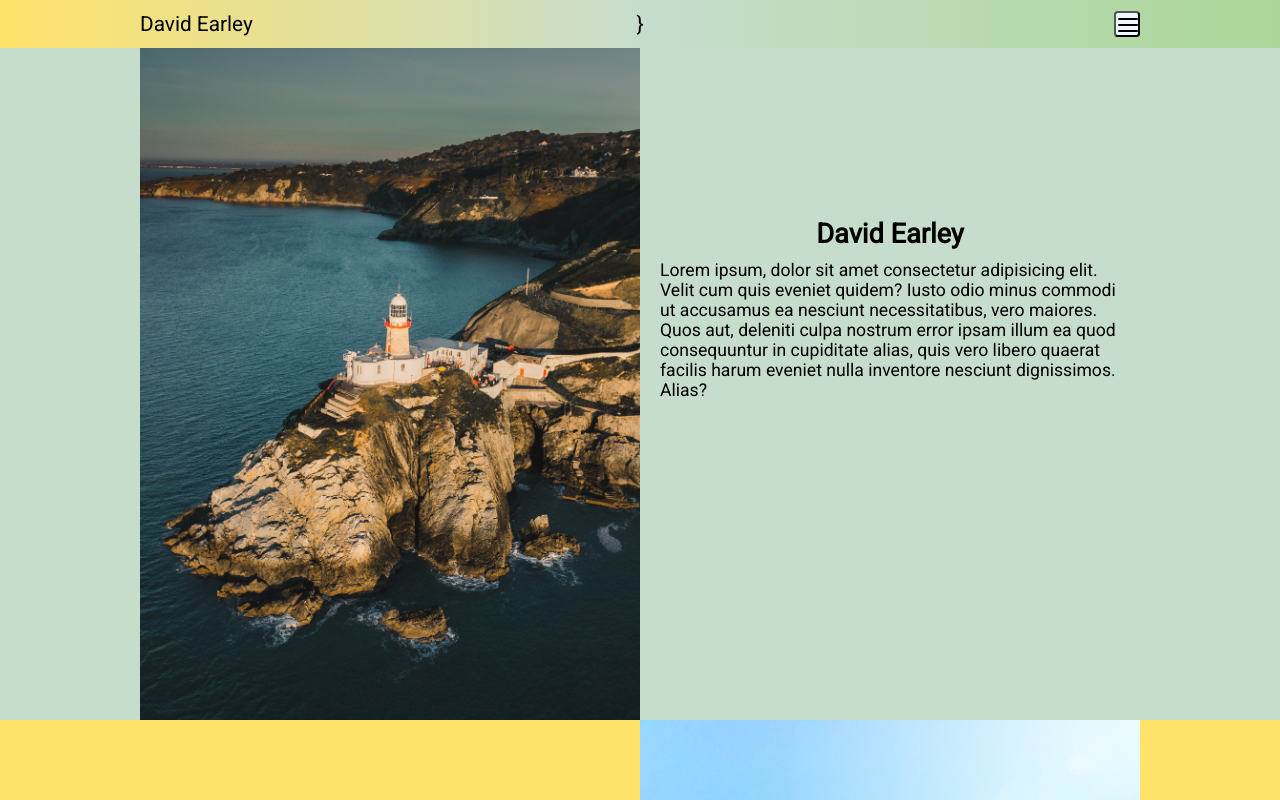
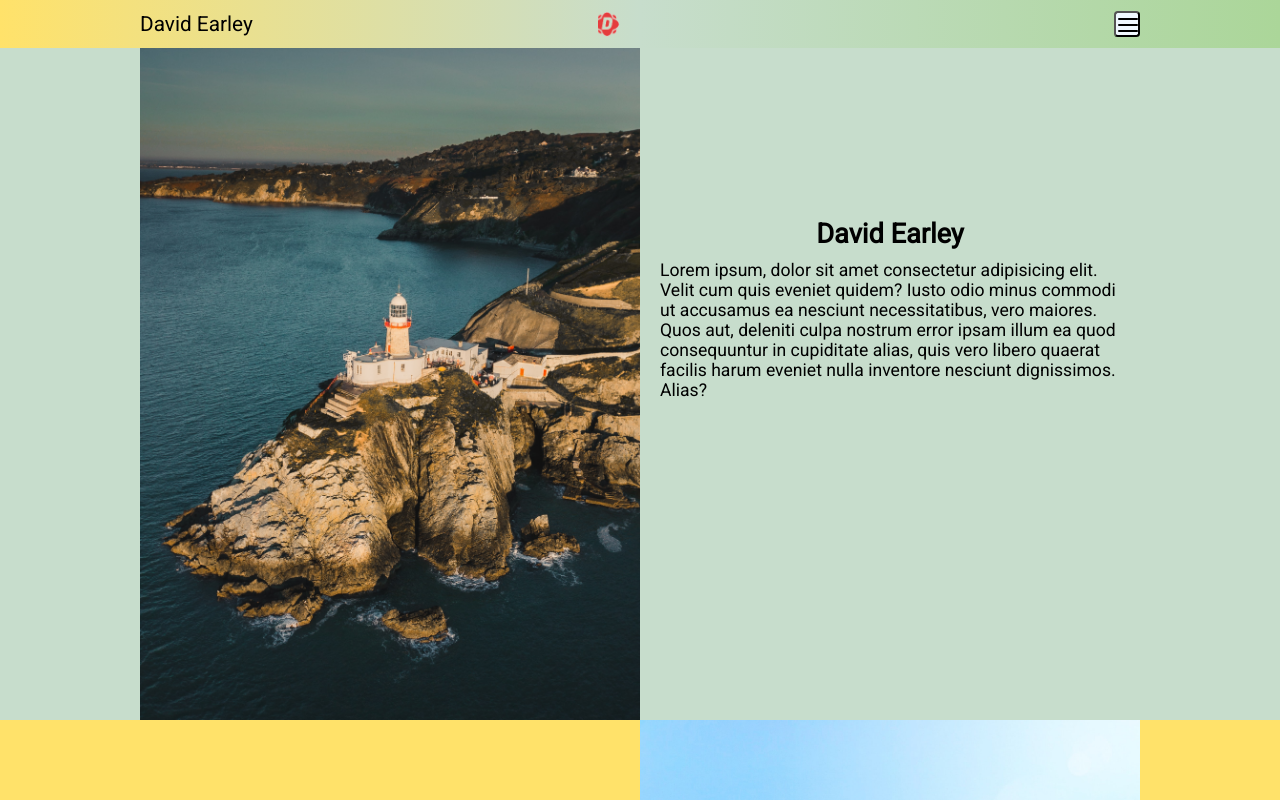
Before and after one commit to davidlate/jubilant-system, a plain HTML site: page index.html in a window 1280 px wide. Shown: the top 800 px of the page. Drawn offline with Linux system fonts and the light colour scheme.

Commit message:
Added images and javascript to animate on scroll events

```diff
--- a/index.html
+++ b/index.html
@@ -12,8 +12,8 @@
     <section class="header-container">
         <div class="header">
             <div class="upper title">David Earley</div>
-            <div class="upper logo">   }</div>
-            <div class="upper menu"> <button class="mbutton"><img src="images/menu.svg" alt="menu button"></button> </div>
+            <div class="upper logo"><img src="images/logo.png" class="logo1" alt = "A red logo"></div>
+            <div class="menu"> <button class="mbutton upper"><img src="images/menu.svg" alt="menu button"></button> </div>
         </div>
     </section>
 
--- a/main.js
+++ b/main.js
@@ -0,0 +1,18 @@
+window.addEventListener('scroll', () =>{
+
+    let header = document.querySelector('.header-container');
+    let upper = document.querySelectorAll('.upper')
+    let pos = window.pageYOffset || (document.documentElement || document.body.parentNode || document.body).scrollTop
+    let newHeight = 3*16 - pos/10;
+    let newScale = 1-pos*.001;
+
+
+    if (newHeight < 26) newHeight = 26;
+    if (newScale < 0.85) newScale = 0.85;
+
+    header.style.height= `${newHeight}px`;
+    upper.forEach(div => {
+        div.style.scale = `${newScale} `;
+    })
+    console.log(newHeight);
+})
--- a/style.css
+++ b/style.css
@@ -5,7 +5,6 @@
 
 * {
     font-family: 'Roboto', sans-serif;
-    /* border: 0.5px black solid; */
     margin: 0px;
     padding: 0px;
     box-sizing: border-box;
@@ -89,6 +88,24 @@ p{
     background-color: aliceblue;
 }
 
+.logo{
+    height: var(--menu-height);
+    display: flex;
+    justify-content: center;
+    align-items: center;
+    text-align: center;
+}
+
+.logo1{
+    height: 100%;
+    width: 25%;
+    object-fit: cover;
+    display: flex;
+    justify-content: center;
+    align-items: center;
+    text-align: center;
+}
+
 
 .full-width-container:nth-child(odd){
     width: 100%;
```
Also changed, not shown: images/logo (copy).jpg (added), images/logo.jpg (added), images/logo.png (added).
